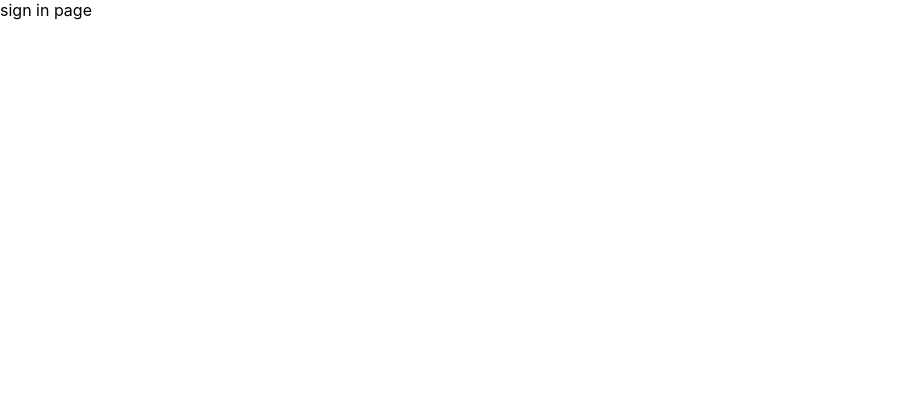
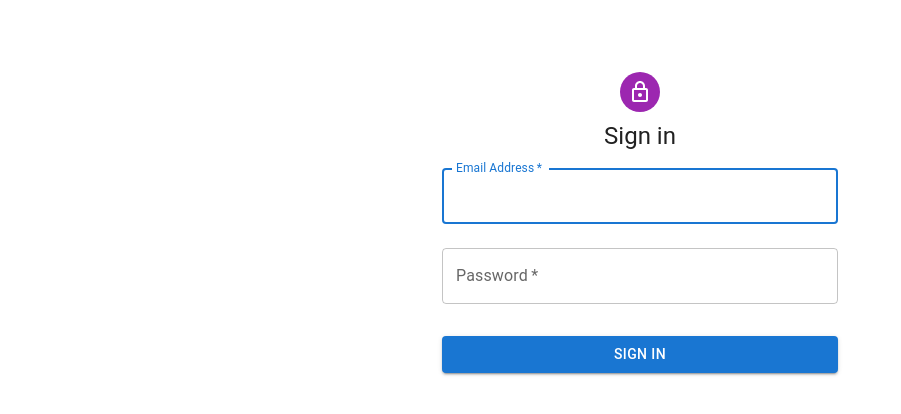
Before and after one commit to alieldamiry/Frontend-Challenge, a React (Create React App) app: page /login in a window 1280 px wide. Shown: the top 414 px of the page, without its empty margins (0-901 px from the left). Built offline with nearby package versions, Linux system fonts and the light colour scheme.

Commit message:
finished Signin Page UI

```diff
--- a/src/Routing.tsx
+++ b/src/Routing.tsx
@@ -1,7 +1,7 @@
 import { useRoutes } from "react-router";
+import SignIn from "./pages/SignIn";
 
 const Routing = () => {
-
   const routes = useRoutes([
     {
       path: "/dashboard",
@@ -14,7 +14,7 @@
     },
     {
       path: "login",
-      element:  <div>sign in page</div>,
+      element: <SignIn />,
     },
     {
       path: "*",
--- /dev/null
+++ b/src/pages/SignIn.tsx
@@ -0,0 +1,68 @@
+import Avatar from "@mui/material/Avatar";
+import Button from "@mui/material/Button";
+import CssBaseline from "@mui/material/CssBaseline";
+import TextField from "@mui/material/TextField";
+import Link from "@mui/material/Link";
+import Grid from "@mui/material/Grid";
+import Box from "@mui/material/Box";
+import LockOutlinedIcon from "@mui/icons-material/LockOutlined";
+import Typography from "@mui/material/Typography";
+import Container from "@mui/material/Container";
+import { createTheme, ThemeProvider } from "@mui/material/styles";
+
+const theme = createTheme();
+
+export default function SignIn() {
+  return (
+    <ThemeProvider theme={theme}>
+      <Container component="main" maxWidth="xs">
+        <CssBaseline />
+        <Box
+          sx={{
+            marginTop: 8,
+            display: "flex",
+            flexDirection: "column",
+            alignItems: "center",
+          }}
+        >
+          <Avatar sx={{ m: 1, bgcolor: "secondary.main" }}>
+            <LockOutlinedIcon />
+          </Avatar>
+          <Typography component="h1" variant="h5">
+            Sign in
+          </Typography>
+          <Box component="form">
+            <TextField
+              margin="normal"
+              required
+              fullWidth
+              id="email"
+              label="Email Address"
+              name="email"
+              autoComplete="email"
+              autoFocus
+            />
+            <TextField
+              margin="normal"
+              required
+              fullWidth
+              name="password"
+              label="Password"
+              type="password"
+              id="password"
+              autoComplete="current-password"
+            />
+            <Button
+              type="submit"
+              fullWidth
+              variant="contained"
+              sx={{ mt: 3, mb: 2 }}
+            >
+              Sign In
+            </Button>
+          </Box>
+        </Box>
+      </Container>
+    </ThemeProvider>
+  );
+}
```
